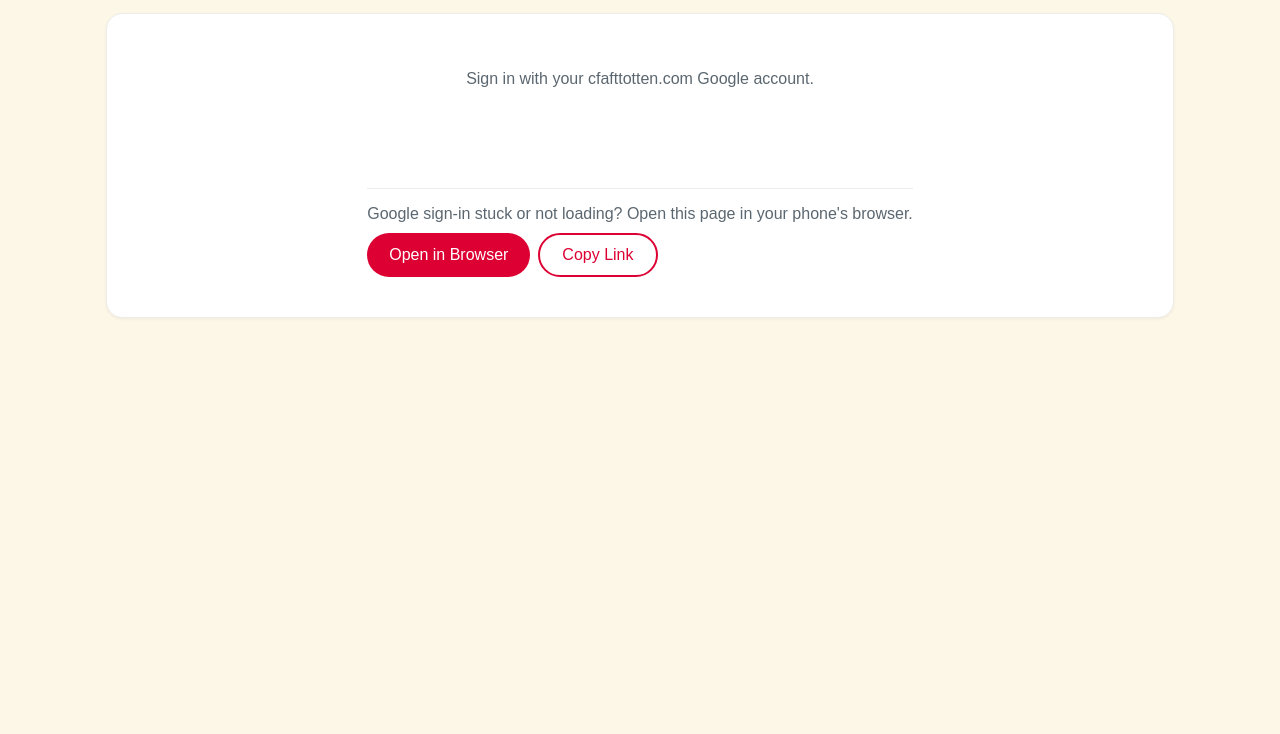
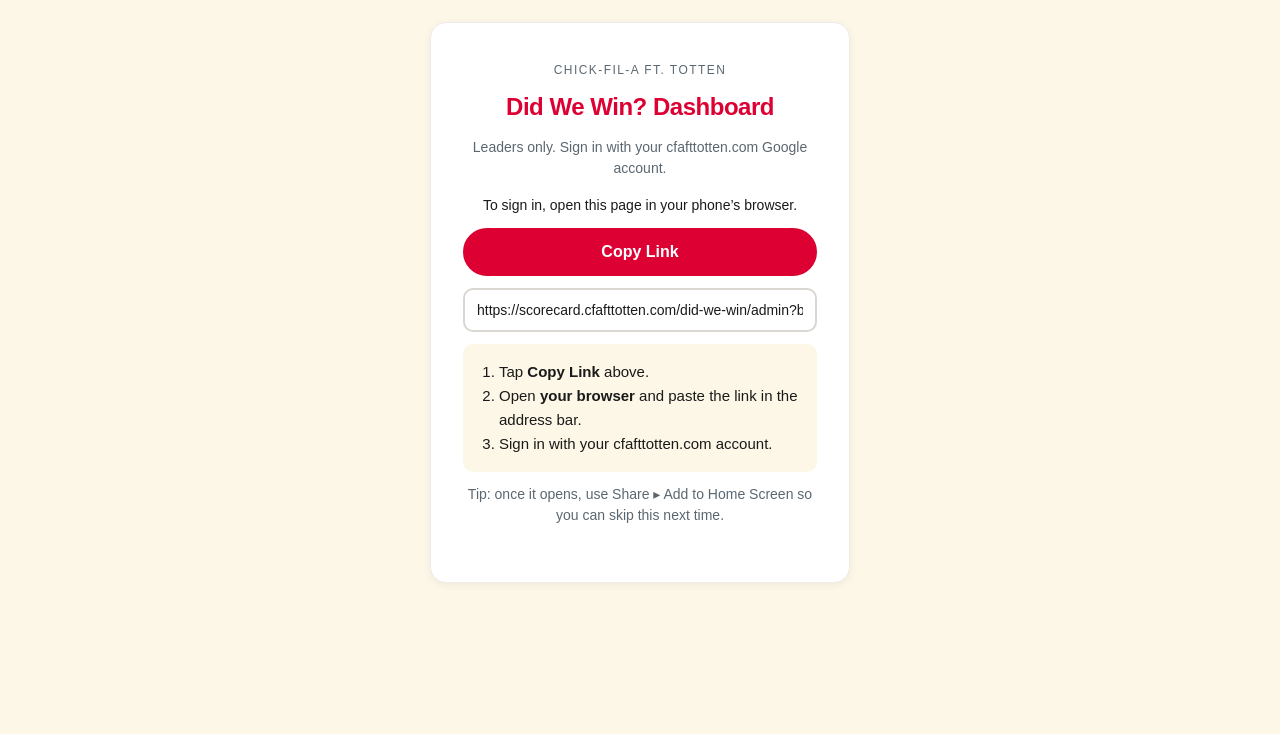
Before and after one commit to athomp4529/fttotten-scorecard, a plain HTML site: page did-we-win/admin.html in a window 1280 px wide. Shown: the part 98-832 px from the top of the page. Before the commit the page ends 800 px from the top, so only its background shows below. Drawn offline with Linux system fonts and the light colour scheme; a web font is replaced by a local one.

Commit message:
Update admin.html

```diff
--- a/did-we-win/admin.html
+++ b/did-we-win/admin.html
@@ -6,8 +6,10 @@
 <title>Past Reviews · Did we win today?</title>
 <script src="https://accounts.google.com/gsi/client" async defer></script>
 <style>
+@font-face{font-family:Apercu;src:url(../assets/fonts/Apercu-Regular.otf) format("opentype");font-weight:400}
+@font-face{font-family:Apercu;src:url(../assets/fonts/Apercu-Bold.otf) format("opentype");font-weight:700}
 *{box-sizing:border-box}
-body{margin:0;background:#FCF7E7;color:#1A1A1A;font-family:Arial,system-ui,sans-serif}
+body{margin:0;background:#FCF7E7;color:#1A1A1A;font-family:Apercu,Arial,sans-serif}
 a{color:#DD0033}a:hover{color:#940929}
 header{background:#DD0033;color:#fff;padding:20px 16px}
 header div{max-width:1100px;margin:0 auto}
@@ -26,7 +28,16 @@ td{padding:10px 8px;border-top:1px solid #EEEDEB;vertical-align:top}
 tr.row{cursor:pointer}tr.row:hover td{background:#FCF7E7}
 .pill{display:inline-block;border-radius:999px;padding:2px 10px;font-size:12px;font-weight:600;color:#fff}
 .muted{color:#5B6770}
-#signin{display:grid;place-items:center;gap:12px;text-align:center;padding:40px 20px}
+#signin{min-height:100vh;display:grid;place-items:center;padding:24px}
+#signin[hidden]{display:none}
+.scard{background:#fff;border:1px solid #EEEDEB;border-radius:16px;box-shadow:0 2px 8px rgba(0,0,0,.06);padding:40px 32px;max-width:420px;width:100%;display:grid;gap:16px;justify-items:center;text-align:center}
+.scard .eyebrow{font-size:12px;letter-spacing:.12em;text-transform:uppercase;color:#5B6770}
+.scard h1{margin:0;font-size:24px;color:#DD0033;letter-spacing:-.02em}
+.scard p{margin:0;line-height:1.5;color:#5B6770;font-size:14px}
+.btn{display:inline-flex;align-items:center;justify-content:center;min-height:48px;height:auto;padding:0 28px;border-radius:999px;border:2px solid #DD0033;background:#DD0033;color:#fff;font:700 16px Apercu,Arial,sans-serif;text-decoration:none;cursor:pointer;width:100%;transition:background .16s,border-color .16s}.btn:hover{background:#940929;border-color:#940929}.btn:active{transform:scale(.97)}
+.link{font:400 14px Apercu,Arial,sans-serif;color:#1A1A1A;background:#fff;border:2px solid #DAD7D2;border-radius:10px;padding:12px;width:100%;height:auto;text-align:center}.link:focus{outline:none;border-color:#3EB1C8}
+.steps{margin:0;padding:16px 16px 16px 36px;text-align:left;background:#FCF7E7;border-radius:10px;color:#1A1A1A;font-size:15px;line-height:1.6;width:100%}
+#inapp{display:none;gap:12px;width:100%}.small{font-size:13px}
 #detail ul{margin:8px 0;padding-left:18px}
 .stats{display:flex;gap:24px;flex-wrap:wrap}
 .stat b{display:block;font-size:28px}
@@ -35,17 +46,22 @@ tr.row{cursor:pointer}tr.row:hover td{background:#FCF7E7}
 </style>
 </head>
 <body>
-<header><div><small>Chick-fil-A Ft. Totten</small><h1>Did we win today? · Past Reviews</h1></div></header>
+<div id="signin"><div class="scard">
+  <div class="eyebrow">Chick-fil-A Ft. Totten</div>
+  <h1>Did We Win? Dashboard</h1>
+  <p>Leaders only. Sign in with your cfafttotten.com Google account.</p>
+  <div id="inapp">
+    <p style="color:#1A1A1A">To sign in, open this page in your phone’s browser.</p>
+    <button class="btn" id="copy" type="button">Copy Link</button>
+    <input class="link" id="link" readonly onclick="this.select()">
+    <ol class="steps" id="steps"></ol>
+    <p class="small">Tip: once it opens, use Share ▸ Add to Home Screen so you can skip this next time.</p>
+  </div>
+  <div id="gbtn" style="display:none"></div>
+  <p id="err" style="color:#DD0033"></p>
+</div></div>
+<header id="hdr" hidden><div><small>Chick-fil-A Ft. Totten</small><h1>Did we win today? · Past Reviews</h1></div></header>
 <main>
-  <div class="card" id="signin"><p class="muted">Sign in with your cfafttotten.com Google account.</p><div id="gbtn"></div><p id="err" style="color:#DD0033"></p>
-    <div id="ext" style="margin-top:16px;padding-top:16px;border-top:1px solid #EEEDEB;display:grid;gap:10px">
-      <p class="muted" id="extMsg" style="margin:0">Google sign-in stuck or not loading? Open this page in your phone's browser.</p>
-      <div style="display:flex;gap:8px;flex-wrap:wrap">
-        <a id="extBtn" href="#" style="display:inline-flex;align-items:center;justify-content:center;min-height:44px;padding:0 22px;border-radius:999px;background:#DD0033;color:#fff;font-weight:500;text-decoration:none">Open in Browser</a>
-        <button id="copyBtn" type="button" style="min-height:44px;padding:0 22px;border-radius:999px;border:2px solid #DD0033;background:#fff;color:#DD0033;font:inherit;font-weight:500;cursor:pointer">Copy Link</button>
-      </div>
-    </div>
-  </div>
   <div id="app" hidden>
     <div class="card filters">
       <label>From<input type="date" id="from"></label>
@@ -61,6 +77,25 @@ tr.row{cursor:pointer}tr.row:hover td{background:#FCF7E7}
   </div>
 </main>
 <script>
+var ua = navigator.userAgent || '', inBrowser = /[?&]browser=1/.test(location.search);
+var url = 'https://scorecard.cfafttotten.com/did-we-win/admin?browser=1';
+var isIOS = /iPhone|iPad|iPod/.test(ua) || (navigator.platform === 'MacIntel' && navigator.maxTouchPoints > 1);
+var isAndroid = /Android/.test(ua);
+function showOpen() {
+  var box = document.getElementById('inapp'), field = document.getElementById('link'), steps = document.getElementById('steps');
+  box.style.display = 'grid';
+  field.value = url;
+  var browser = isAndroid ? 'Chrome' : isIOS ? 'Safari' : 'your browser';
+  steps.innerHTML = '<li>Tap <b>Copy Link</b> above.</li><li>Open <b>' + browser + '</b> and paste the link in the address bar.</li><li>Sign in with your cfafttotten.com account.</li>';
+  document.getElementById('copy').onclick = function () {
+    var b = this;
+    function done(){ b.textContent = 'Link Copied'; setTimeout(function(){ b.textContent = 'Copy Link'; }, 2000); }
+    function fallback(){ field.focus(); field.select(); field.setSelectionRange(0, url.length); try { if (document.execCommand('copy')) return done(); } catch (e) {} prompt('Copy this link:', url); }
+    if (navigator.clipboard && window.isSecureContext) navigator.clipboard.writeText(url).then(done, fallback); else fallback();
+  };
+}
+</script>
+<script>
 var cfg, idToken = sessionStorage.getItem('dww-id') || '', data = [];
 var $ = function (id) { return document.getElementById(id); };
 var color = function (g) { return g === 'Green' ? '#249E6B' : g === 'Yellow' ? '#FFB549' : '#DD0033'; };
@@ -71,14 +106,14 @@ function api(action, p) {
 }
 function iso(d) { return d.toISOString().slice(0, 10); }
 function start() {
-  $('signin').hidden = true; $('app').hidden = false;
+  $('signin').hidden = true; $('hdr').hidden = false; $('app').hidden = false;
   var t = new Date(), f = new Date(); f.setDate(t.getDate() - 13);
   $('from').value = $('from').value || iso(f); $('to').value = $('to').value || iso(t);
   load().then(function () { var id = new URLSearchParams(location.search).get('review'); if (id) openReview(id); });
 }
 function load() {
   return api('list', { from: $('from').value, to: $('to').value }).then(function (res) {
-    if (!res.ok) { sessionStorage.removeItem('dww-id'); $('app').hidden = true; $('signin').hidden = false; $('err').textContent = res.error; return; }
+    if (!res.ok) { sessionStorage.removeItem('dww-id'); idToken = ''; $('app').hidden = true; $('hdr').hidden = true; $('signin').hidden = false; showSignin(); $('err').textContent = res.error; return; }
     data = res.rows.sort(function (a, b) { return (b.date + b.submittedAt).localeCompare(a.date + a.submittedAt); });
     var names = Array.from(new Set(data.map(function (r) { return r.leader; }))).sort(), cur = $('leader').value;
     $('leader').innerHTML = '<option value="">All</option>' + names.map(function (n) { return '<option' + (n === cur ? ' selected' : '') + '>' + esc(n) + '</option>'; }).join('');
@@ -134,30 +169,21 @@ $('load').onclick = load; $('csv').onclick = csv;
 fetch('config.json', { cache: 'no-store' }).then(function (r) { return r.json(); }).then(function (c) {
   cfg = c;
   if (idToken) return start();
+  showSignin();
+}).catch(function () { $('err').textContent = 'config.json is missing or has a typo.'; });
+var gsiDone = false;
+function showSignin() {
+  if (!inBrowser) return showOpen();
+  $('gbtn').style.display = '';
+  if (gsiDone) return; gsiDone = true;
+  var c = cfg;
   (function ready() {
     if (!(window.google && google.accounts)) return setTimeout(ready, 100);
     google.accounts.id.initialize({ client_id: c.googleClientId, hd: 'cfafttotten.com', auto_select: true, callback: function (res) { idToken = res.credential; sessionStorage.setItem('dww-id', idToken); start(); } });
     google.accounts.id.renderButton($('gbtn'), { theme: 'outline', size: 'large', shape: 'pill' });
     google.accounts.id.prompt();
   })();
-}).catch(function () { $('err').textContent = 'config.json is missing or has a typo.'; });
-</script>
-<script>
-(function () {
-  var url = location.href.split('#')[0], ua = navigator.userAgent || '';
-  var inApp = /FBAN|FBAV|Instagram|Line\/|LinkedInApp|Snapchat|TikTok|GSA\/|Teams|Slack|wv\)|; wv|WebView|HotSchedules|Workplace/i.test(ua) || (/iPhone|iPad|iPod/.test(ua) && !/Safari\//.test(ua));
-  var btn = document.getElementById('extBtn'), copy = document.getElementById('copyBtn'), msg = document.getElementById('extMsg');
-  if (/Android/i.test(ua)) btn.href = 'intent://' + url.replace(/^https?:\/\//, '') + '#Intent;scheme=https;package=com.android.chrome;S.browser_fallback_url=' + encodeURIComponent(url) + ';end';
-  else if (/iPhone|iPad|iPod/.test(ua)) btn.href = 'x-safari-' + url;
-  else { btn.href = url; btn.target = '_blank'; btn.rel = 'noopener'; }
-  if (inApp) msg.innerHTML = '<strong>Google sign-in doesn’t work inside this app.</strong> Tap Open in Browser to continue in ' + (/Android/i.test(ua) ? 'Chrome' : 'Safari') + '.';
-  btn.addEventListener('click', function () { setTimeout(function () { msg.innerHTML = 'If nothing opened, tap Copy Link and paste it into ' + (/Android/i.test(ua) ? 'Chrome' : 'Safari') + '. You can also use the app’s ••• menu and choose Open in Browser.'; }, 1500); });
-  copy.addEventListener('click', function () {
-    var done = function () { copy.textContent = 'Link Copied'; setTimeout(function () { copy.textContent = 'Copy Link'; }, 2000); };
-    if (navigator.clipboard && navigator.clipboard.writeText) navigator.clipboard.writeText(url).then(done, function () { prompt('Copy this link:', url); });
-    else prompt('Copy this link:', url);
-  });
-})();
+}
 </script>
 </body>
 </html>
```
